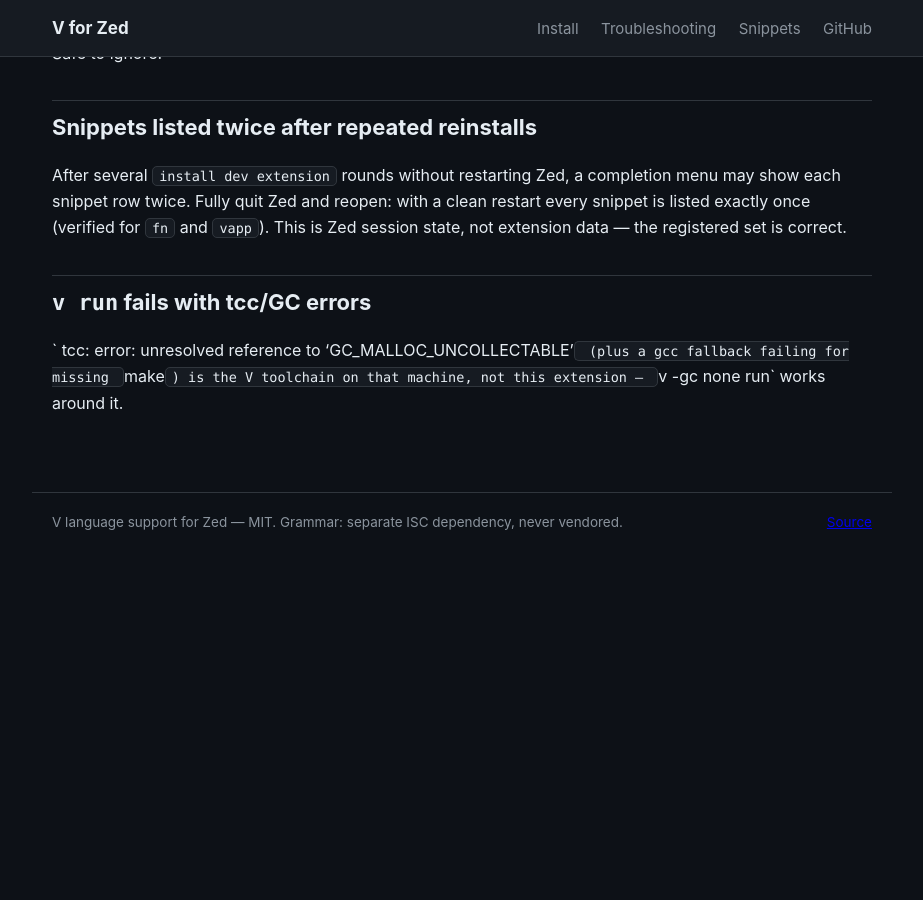
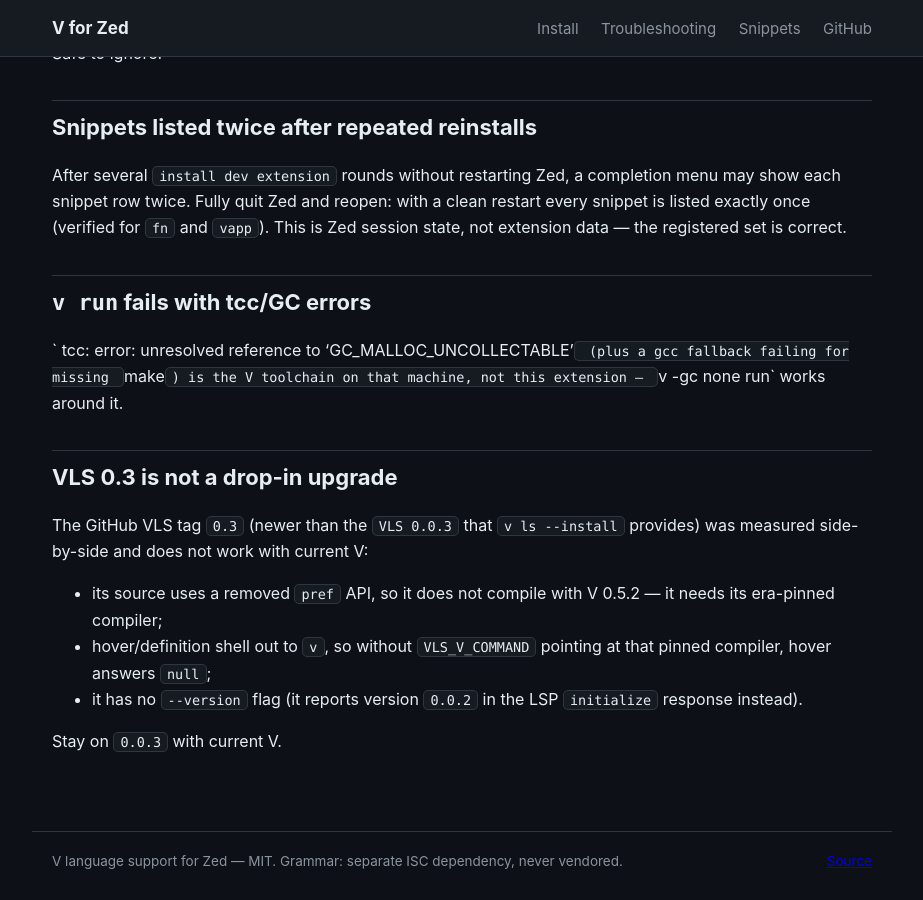
Before and after one commit to metif12/zed-vlang, a Jekyll site: the page built from docs/troubleshooting.md, in a window 1280 px wide and 900 px high, scrolled down 1815 px. Shown: the whole window, without its empty margins (178-1101 px from the left). Built offline with Jekyll 4.4.1, drawn with Linux system fonts in a browser that asks for light colours; before the commit the page ends 2377 px from its top, so only the background shows below that.

Commit message:
Document version compatibility: v ls floor 0.3.1 with evidence, VLS 0.3 measured non-drop-in (era compiler, VLS_V_COMMAND, no --version), extension version-agnostic

```diff
--- a/docs/troubleshooting.md
+++ b/docs/troubleshooting.md
@@ -96,3 +96,17 @@
 ` tcc: error: unresolved reference to 'GC_MALLOC_UNCOLLECTABLE'` (plus a gcc
 fallback failing for missing `make`) is the V toolchain on that machine,
 not this extension — `v -gc none run` works around it.
+
+## VLS 0.3 is not a drop-in upgrade
+
+The GitHub VLS tag `0.3` (newer than the `VLS 0.0.3` that `v ls --install`
+provides) was measured side-by-side and does not work with current V:
+
+- its source uses a removed `pref` API, so it does not compile with
+  V 0.5.2 — it needs its era-pinned compiler;
+- hover/definition shell out to `v`, so without `VLS_V_COMMAND` pointing
+  at that pinned compiler, hover answers `null`;
+- it has no `--version` flag (it reports version `0.0.2` in the LSP
+  `initialize` response instead).
+
+Stay on `0.0.3` with current V.
```
Also changed, not shown: docs/install.md (+10 -0 lines), README.md.
